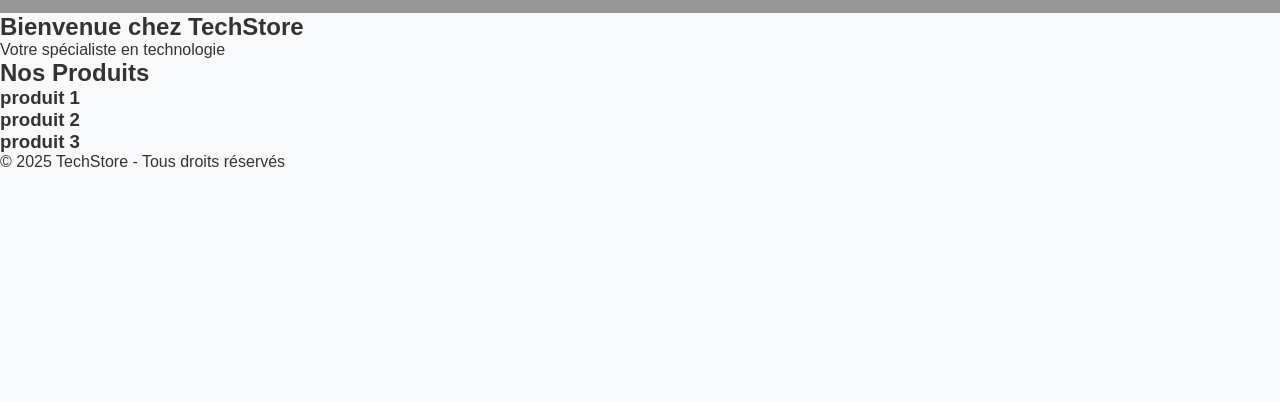
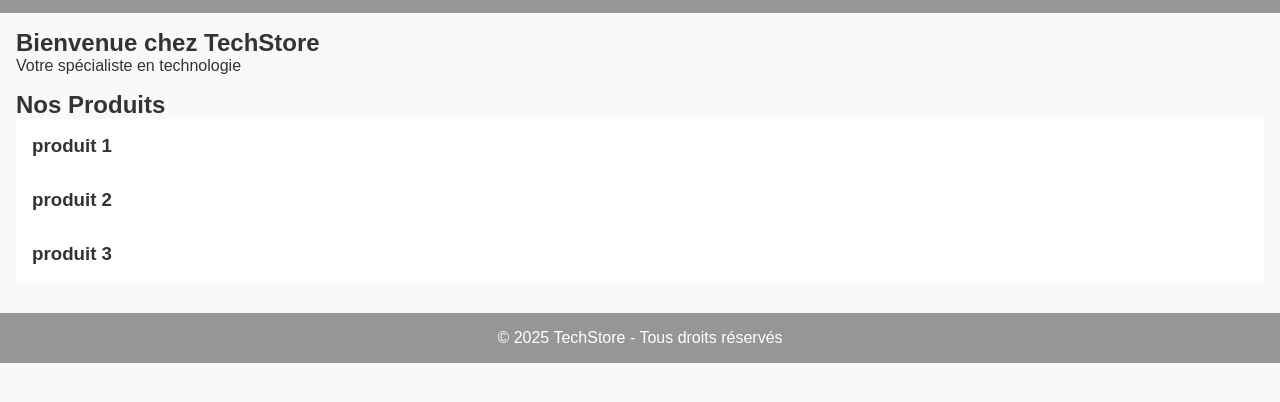
Before and after one commit to victorcb2003/TechStore, a plain HTML site: page index.html in a window 1280 px wide. Shown: the part 56-458 px from the top of the page. Drawn offline with Linux system fonts and the light colour scheme.

Commit message:
Changement CSS main et footer

```diff
--- a/style.css
+++ b/style.css
@@ -39,3 +39,26 @@ nav a {
     color: white;
     margin: 0 1rem;
 }
+
+main {
+    padding: 1rem;
+}
+
+section {
+    margin-bottom: 1rem;
+}
+
+.produit {
+    background-color: white;
+    padding: 1rem;
+}
+
+footer {
+    background-color: var(--primary-color);
+    padding: 1rem;
+    text-align: center;
+}
+
+footer p {
+    color: white;
+}
```
